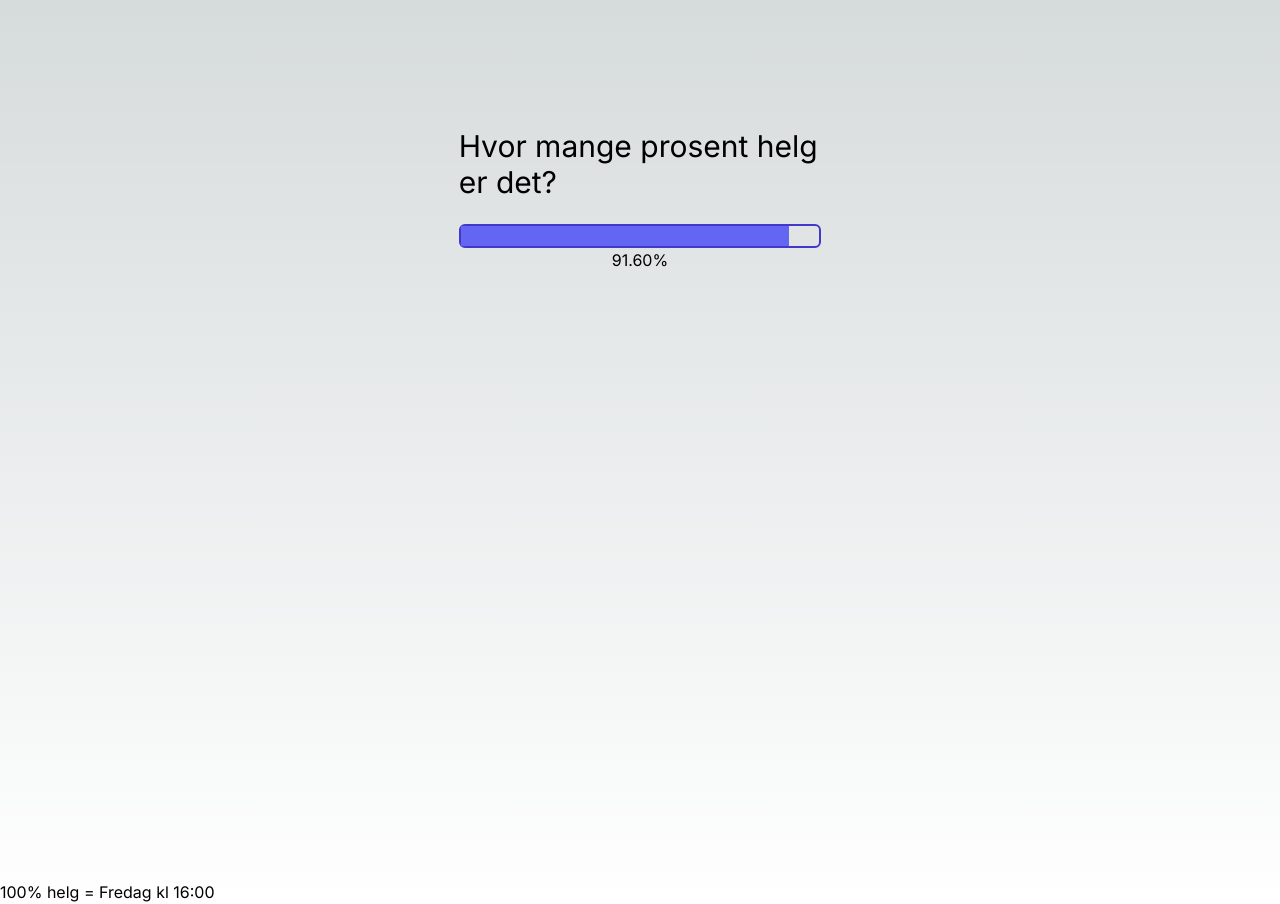
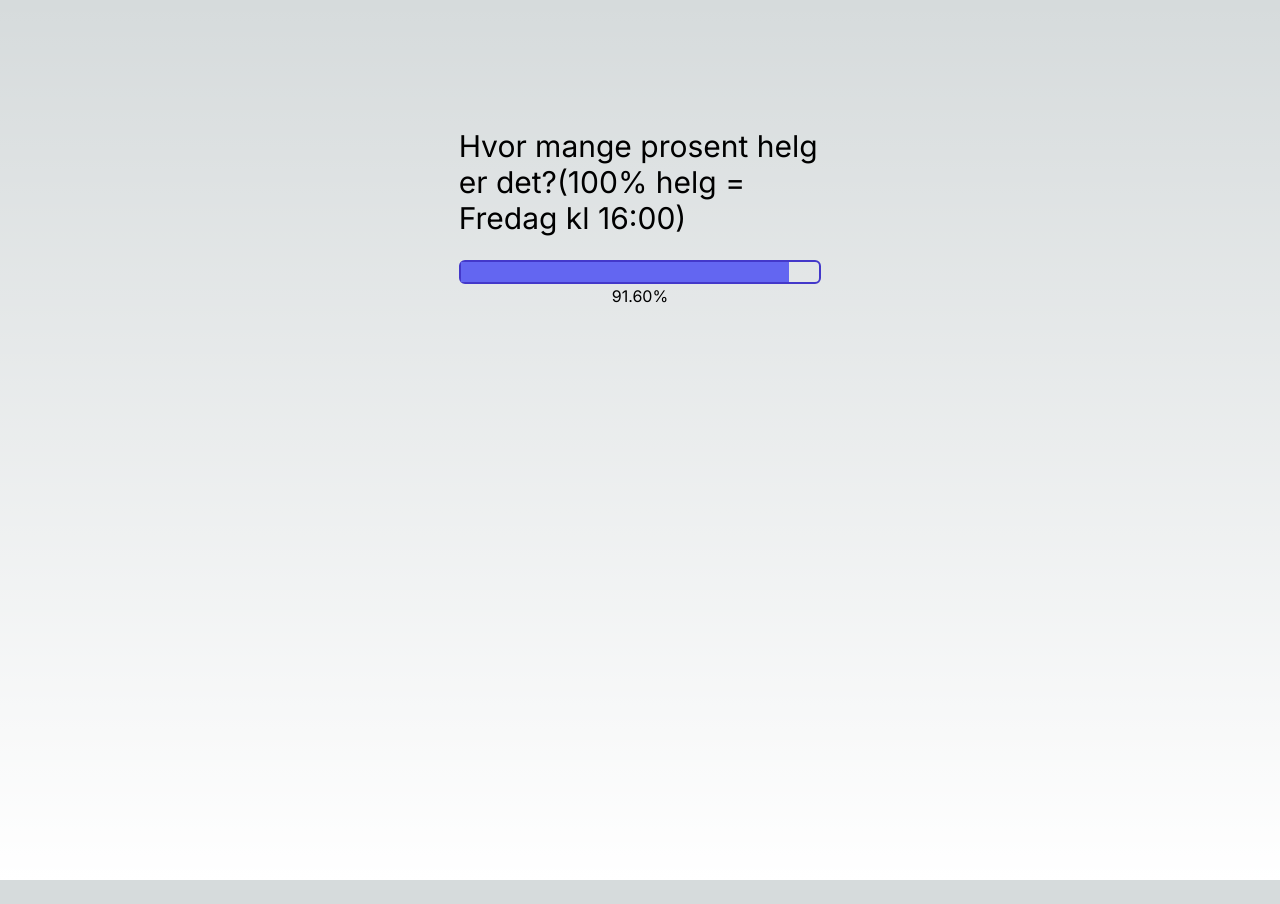
Before and after one commit to MikAoJk/helg-progress-bar, a Next.js app: page / in a window 1280 px wide. After the commit the page ends 880 px from the top, so only its background shows below. Built offline with nearby package versions, Linux system fonts and the light colour scheme.

Commit message:
Update page.tsx

```diff
--- a/src/app/page.tsx
+++ b/src/app/page.tsx
@@ -30,9 +30,8 @@ export default function Home() {
             </div>
             <div className="flex min-h-screen flex-col items-center justify-between md:p-12">
                 <ProgressBar progress={percentToEndOfWorkDayFriday}
-                             progressText={"Hvor mange prosent helg er det?"}/>
+                             progressText={"Hvor mange prosent helg er det?(100% helg = Fredag kl 16:00)"}/>
             </div>
-            <h2>100% helg = Fredag kl 16:00</h2>
         </main>
     )
 }
```
